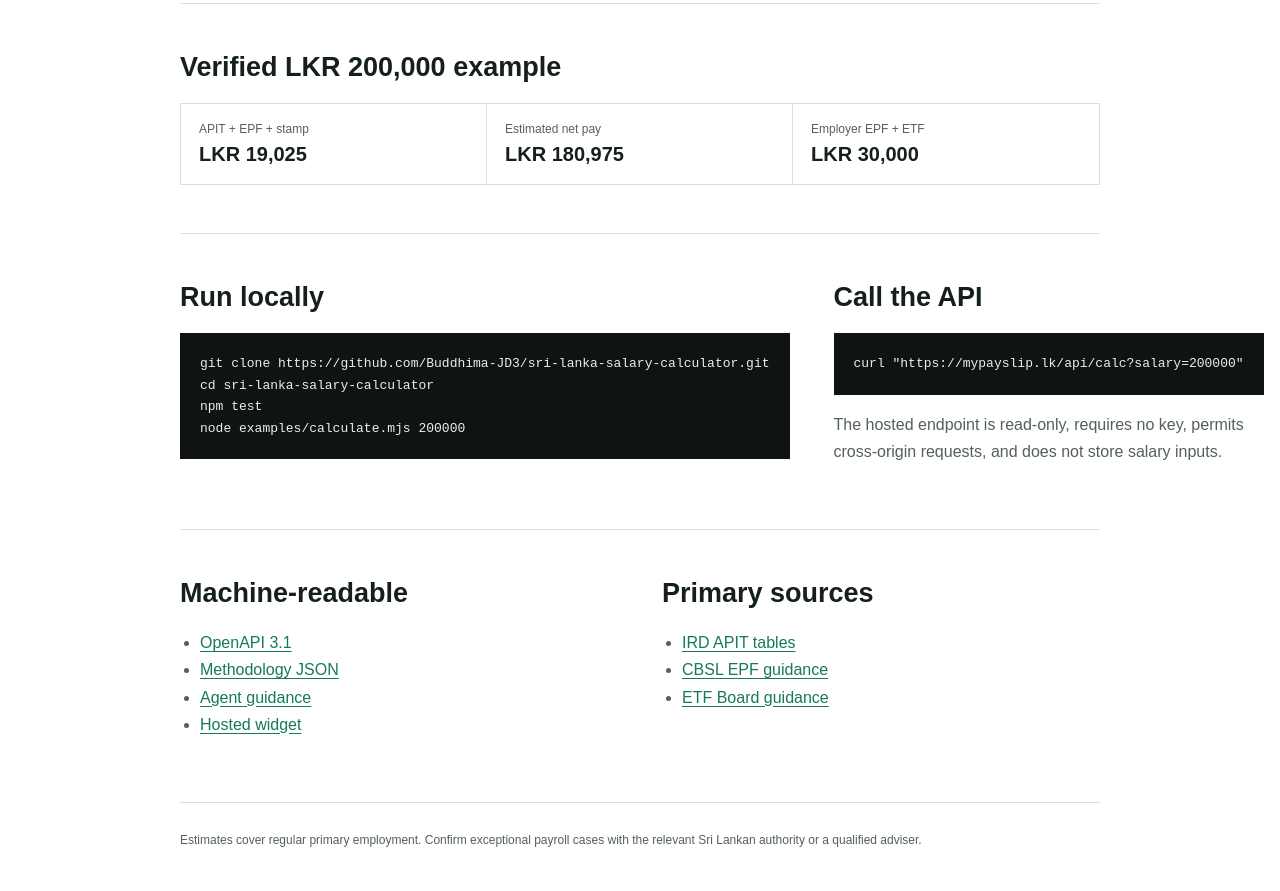
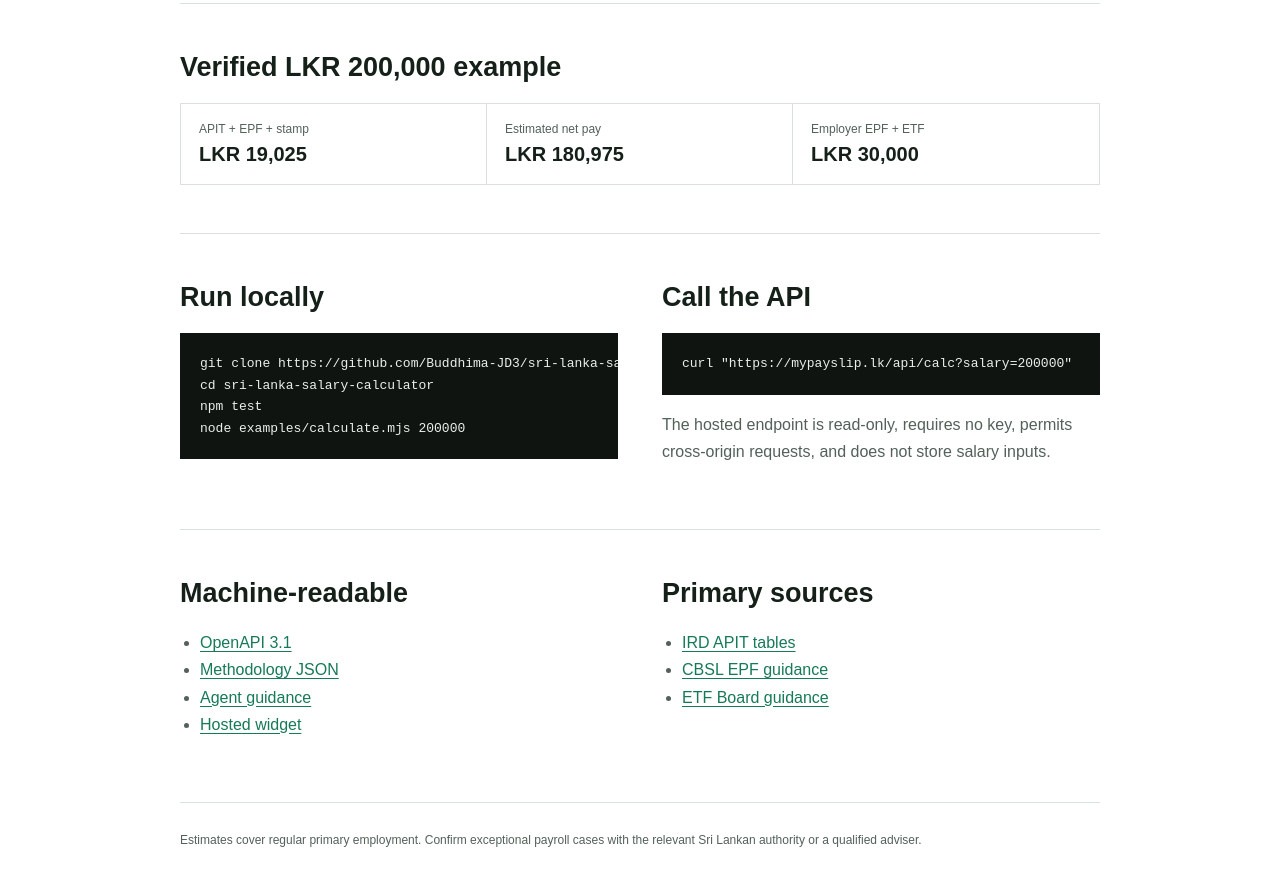
Before and after one commit to Buddhima-JD3/sri-lanka-salary-calculator, a website: page docs/index.html in a window 1280 px wide. Shown: the part 571-1462 px from the top of the page. Drawn offline with Linux system fonts and the light colour scheme.

Commit message:
fix: prevent developer reference overflow

```diff
--- a/docs/index.html
+++ b/docs/index.html
@@ -38,8 +38,9 @@
     .result div:last-child { border-right: 0; }
     .result span { display: block; color: var(--muted); font-size: 12px; }
     .result strong { display: block; margin-top: 7px; font-size: 20px; }
-    pre { overflow-x: auto; padding: 20px; background: var(--code); color: #e9f0eb; font: 13px/1.65 monospace; }
+    pre { max-width: 100%; overflow-x: auto; padding: 20px; background: var(--code); color: #e9f0eb; font: 13px/1.65 monospace; }
     .grid { display: grid; grid-template-columns: 1fr 1fr; gap: 44px; }
+    .grid > div { min-width: 0; }
     ul { padding-left: 20px; }
     footer { padding: 30px 0 44px; color: var(--muted); font-size: 12px; border-top: 1px solid var(--line); }
     @media (max-width: 640px) {
```
